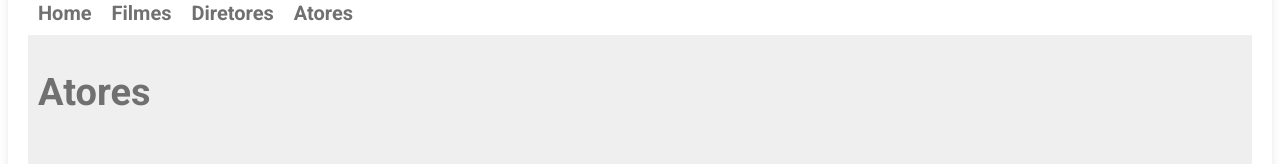
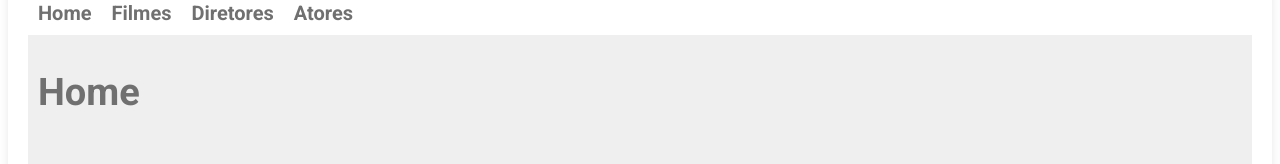
Before and after one commit to luarxx/gerenciador-filmes-react, a React (Create React App) app in the folder gerenciador-filmes-react/: page / in a window 1280 px wide. Shown: the part 237-401 px from the top of the page. Built offline with nearby package versions, Linux system fonts and the light colour scheme.

Commit message:
config de rotas e edição de menu

```diff
--- a/gerenciador-filmes-react/src/App.jsx
+++ b/gerenciador-filmes-react/src/App.jsx
@@ -7,6 +7,8 @@ import { Menu } from "./components/menu";
 import { Home } from "./pages/home";
 import { Filmes } from "./pages/filmes";
 import { Actors } from "./pages/actors";
+import { Routes, Route } from "react-router-dom";
+import { Directors } from "./pages/directors";
 
 
 function App() {
@@ -16,7 +18,12 @@ function App() {
         <Topbanner/>
         <Mainbody>
           <Menu/>
-          <Actors/>
+          <Routes>
+            <Route path="/" element={<Home/>}/>
+            <Route path="/filmes" element={<Filmes/>}/>
+            <Route path="/diretores" element={<Directors/>}/>
+            <Route path="/atores" element={<Actors/>}/>
+          </Routes>
         </Mainbody>
         <Footer/>
     </div>
--- a/gerenciador-filmes-react/src/components/menu/index.jsx
+++ b/gerenciador-filmes-react/src/components/menu/index.jsx
@@ -8,13 +8,13 @@ export function Menu() {
                 <Link to="/" className="menu">Home</Link>
             </nav>
             <nav className="menu">
-                <Link to="/" className="menu">Filmes</Link>
+                <Link to="/filmes" className="menu">Filmes</Link>
             </nav>
             <nav className="menu">
-                <Link to="/" className="menu">Diretores</Link>
+                <Link to="/diretores" className="menu">Diretores</Link>
             </nav>
             <nav className="menu">
-                <Link to="/" className="menu">Atores</Link>
+                <Link to="/atores" className="menu">Atores</Link>
             </nav>
         </div>
     )
```
